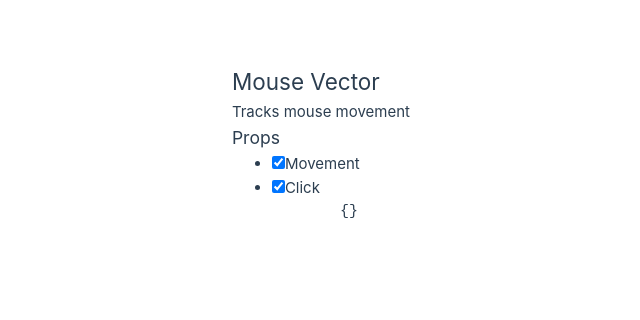
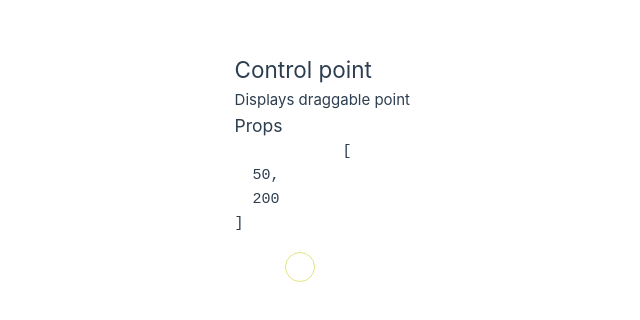
Before and after one commit to code2draw/editor-tools, a Vue app: page / in a window 1280 px wide. Shown: the part 244-564 px from the top of the page, without its empty margins (230-870 px from the left). Built offline with nearby package versions, Linux system fonts and the light colour scheme.

Commit message:
ControlPoint first version

```diff
--- /dev/null
+++ b/src/components/ControlPoint.vue
@@ -0,0 +1,82 @@
+<script setup lang="ts">
+/**
+ * Goal of this component is to track mouse click actions and emit vector of positions
+ * where MouseDown and MouseUp events were triggered
+ */
+import { onMounted, defineEmits, computed, ref, watch } from 'vue';
+import type { PropType } from 'vue';
+import type { ControlPointDragEvent, TupplePoint } from '@/types';
+
+const props = defineProps({
+    // Should the movement be tracked?
+    position: { type: Array as unknown as PropType<[number, number]>, required: true },
+});
+const emit = defineEmits<{
+    (e: 'drag', value: ControlPointDragEvent): void,
+}>();
+const start = ref<TupplePoint>(props.position);
+const point = ref<HTMLDivElement>(null as any);
+let absoluteStartPosition = [0,0];
+let cursorAnchor = [0, 0];
+const style = computed(() => {
+    return {
+        left: `${props.position[0]}px`,
+        top: `${props.position[1]}px`,
+    }
+});
+
+onMounted(() => {
+    watch([() => props.position], () => {
+        start.value = props.position;
+        const bounding = point.value.getBoundingClientRect();
+        absoluteStartPosition = [bounding.left, bounding.top];
+        cursorAnchor = [0, 0];
+    }, { immediate: true });
+});
+
+function dragStart(e: DragEvent) {
+    if (e.dataTransfer) {
+        e.dataTransfer.dropEffect = 'move';
+        e.dataTransfer.effectAllowed = 'move';
+    }
+
+    cursorAnchor = [e.x - absoluteStartPosition[0], e.y - absoluteStartPosition[1]];
+}
+
+function dragEnd(e: DragEvent) {
+    const xDiff = absoluteStartPosition[0] - start.value[0] + cursorAnchor[0];
+    const yDiff = absoluteStartPosition[1] - start.value[1] + cursorAnchor[1];
+
+    const data: ControlPointDragEvent = {
+        start: start.value,
+        end: [e.x - xDiff, e.y - yDiff],
+    };
+    console.log('end', data);
+    emit('drag', data);
+}
+
+// Following is required to prevent "not allowed" cursor while dragging
+document.addEventListener("dragover", (event) => {
+    event.preventDefault();
+});
+</script>
+<template>
+    <div ref="point" class="control-point" draggable="true" :ondragstart="dragStart" :ondragend="dragEnd" :style="style"></div>
+</template>
+
+<style>
+body.drag--active {
+    cursor: grabbing !important;
+}
+
+.control-point {
+    height: 30px;
+    width: 30px;
+    border: 1px solid rgba(200, 200, 0, 0.5);
+    border-radius: 100%;
+    cursor: grab;
+    position: absolute;
+
+    &:active { cursor: grabbing; }
+}
+</style>
--- a/src/components/PlaygroundPage.vue
+++ b/src/components/PlaygroundPage.vue
@@ -1,14 +1,18 @@
 <script setup lang="ts">
 import MouseTracker from './MouseTracker.vue';
+import ControlPoint from './ControlPoint.vue';
 import { ref } from 'vue';
-import type { MouseTrackerEvent } from '@/types';
+import { TupplePoint, type MouseTrackerEvent } from '@/types';
 
 const mouseTrackerMovement = ref<boolean>(true);
 const mouseTrackerClick = ref<boolean>(true);
 const mouseTrackerData = ref<MouseTrackerEvent>({} as any);
+
+const controlPointPosition = ref<TupplePoint>([50, 200]);
 </script>
 <template>
-    <section>
+    <!--
+    <section style="min-height: 600px">
         <h2>Mouse Vector</h2>
         <p>Tracks mouse movement</p>
         <h3>Props</h3>
@@ -23,4 +27,19 @@ const mouseTrackerData = ref<MouseTrackerEvent>({} as any);
             <MouseTracker target="body" :movement="mouseTrackerMovement" :click="mouseTrackerClick" @change="mouseTrackerData=$event"/>
         </div>
     </section>
+    -->
+
+    <section style="position: relative">
+        <h2>Control point</h2>
+        <p>Displays draggable point</p>
+        <h3>Props</h3>
+        <ul>
+        </ul>
+        <pre>
+            {{ controlPointPosition }}
+        </pre>
+        <div>
+            <ControlPoint target="body" :position="controlPointPosition" @drag="controlPointPosition=$event.end"/>
+        </div>
+    </section>
 </template>
--- a/src/types.ts
+++ b/src/types.ts
@@ -21,3 +21,8 @@ export interface MouseTrackerEvent {
     readonly clickButton?: number,
     readonly clickButtons?: number,
 }
+
+export interface ControlPointDragEvent {
+    start: TupplePoint,
+    end: TupplePoint,
+}
```
